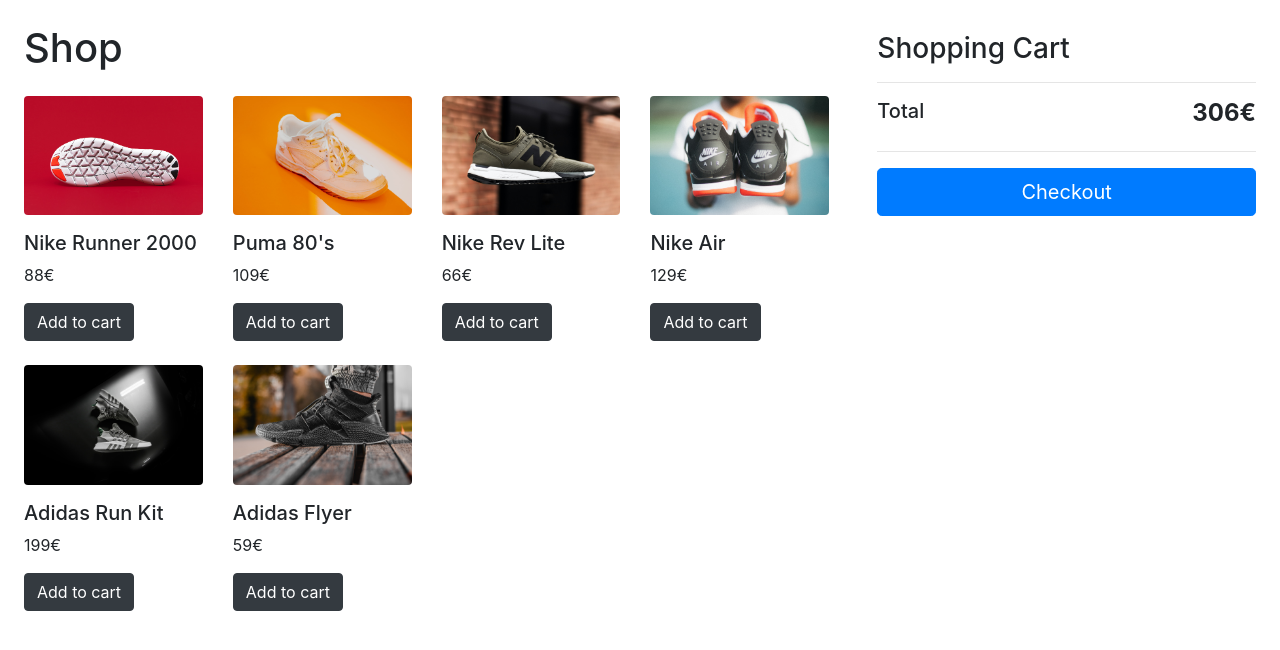
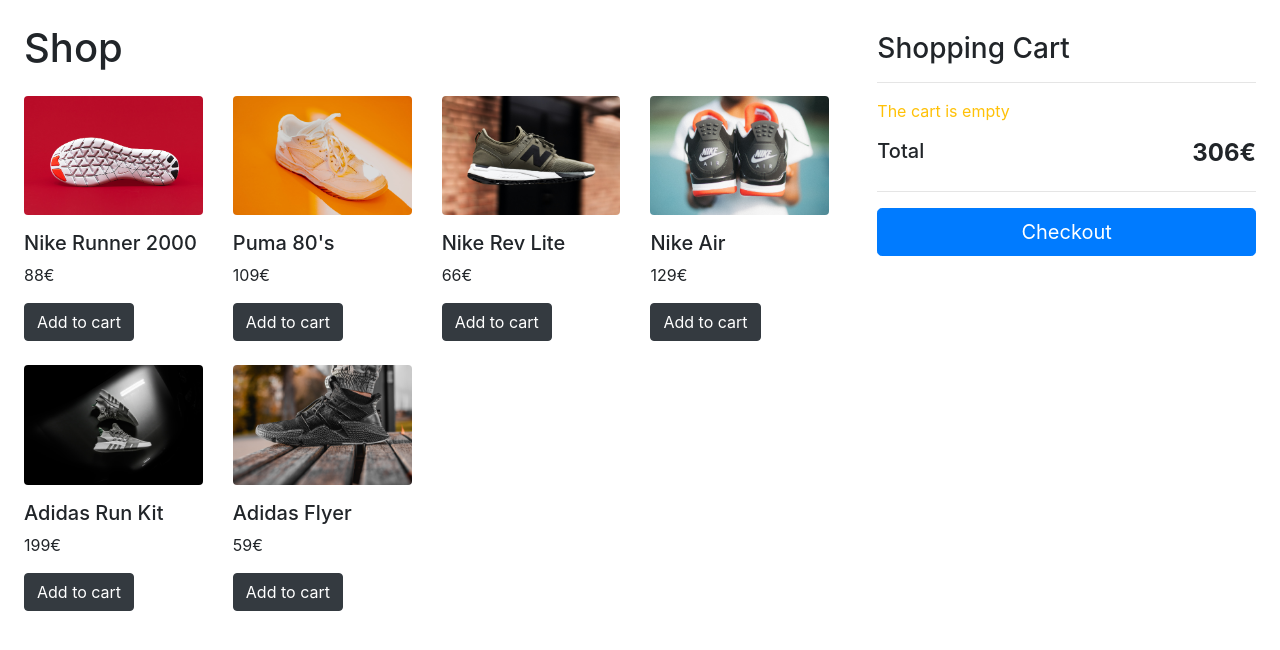
Before and after one commit to crismoreno/rect-shopping-cart, a React (Create React App) app: page / in a window 1280 px wide. Shown: the top 650 px of the page. Built offline with nearby package versions, Linux system fonts and the light colour scheme.

Commit message:
conditional cart lookup done in this commit

```diff
--- a/src/App.js
+++ b/src/App.js
@@ -54,6 +54,28 @@
     console.log("handleChange");
   }
 
+  let cartLook;
+  if (cartInState.length) {
+    cartLook = cartInState.map((product, index) => (
+      <ShoppingCartItem
+        title={product.title}
+        price={product.price}
+        id={product.id}
+        cartInState={cartInState}
+        key={index}
+        img={product.img}
+        handleRemove={handleRemove}
+        handleChange={handleChange}
+      />
+    ));
+  } else {
+    cartLook = (
+      <div className="col">
+        <p className="text-warning">The cart is empty</p>
+      </div>
+    );
+  }
+
   return (
     <main className="container-fluid">
       <div className="row">
@@ -84,6 +106,8 @@
               <h2 className="h3 mt-2">Shopping Cart</h2>
               <hr className="mb-3" />
             </div>
+            {cartLook}
+            {/* if(cartInState.length)
             {cartInState.map((product, index) => (
               <ShoppingCartItem
                 title={product.title}
@@ -96,6 +120,7 @@
                 handleChange={handleChange}
               />
             ))}
+            else{<p>The cart is empty</p>} */}
             <div className="col shopping__cart__footer">
               <div className="row row-cols-1 flex-column">
                 <div className="col">
--- a/src/App.scss
+++ b/src/App.scss
@@ -1,3 +1,6 @@
+// * {
+//   border: 1px solid black;
+// }
 .product__img {
   width: 100%;
   max-width: 100%;
```
